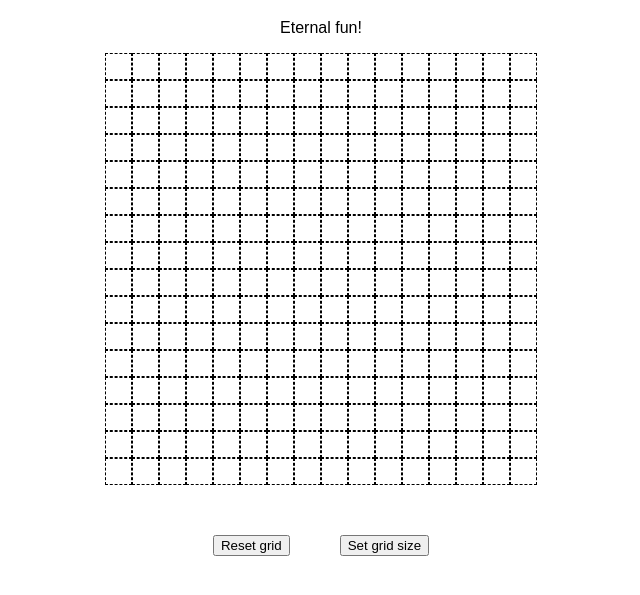
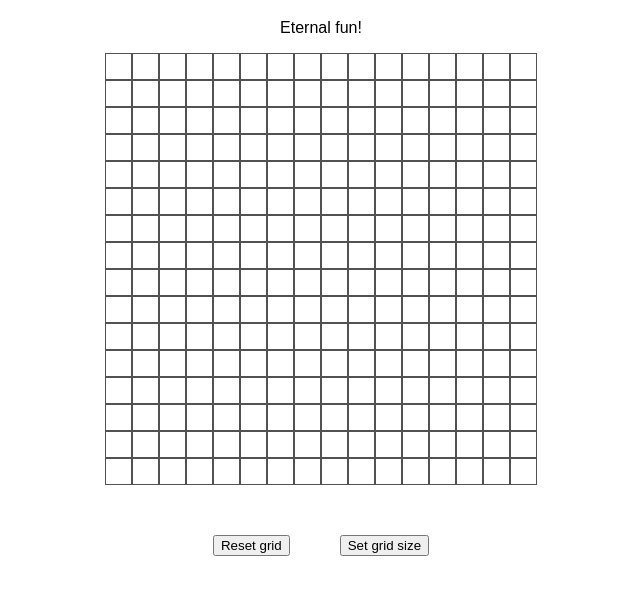
Before and after one commit to peralammikko/etchasketch, a plain HTML site: page index.html in a window 1280 px wide. Shown: the part 61-656 px from the top of the page, without its empty margins (319-959 px from the left). Drawn offline with Linux system fonts and the light colour scheme.

Commit message:
Working version 1.0

```diff
--- a/index.html
+++ b/index.html
@@ -12,9 +12,12 @@
         <h1>Etch-a-Sketch</h1>
         <p>Eternal fun!</p>
     </div>
-    <div id="container" class="boxContainer">
+    <div class="contentBox">
+        <div id="container" class="boxContainer">
 
+        </div>
     </div>
+
     <div class="buttons">
         <button id="resetButton">Reset grid</button>
         <button id="setGridButton">Set grid size</button>
--- a/style.css
+++ b/style.css
@@ -1,10 +1,20 @@
+.contentBox {
+    display: flex;
+    justify-content: center;
+    align-items: center;
+}
+
+.boxContainer {
+    max-width: 960px;
+}
+
 
 .textBox {
     width: 25px;
     height: 25px;
-    border-style: dashed;
+    border-style: solid;
     border-width: 1px;
-    color: black;
+    color: rgb(82, 82, 82);
     text-align: center;
     background-color: white;
 }
```
